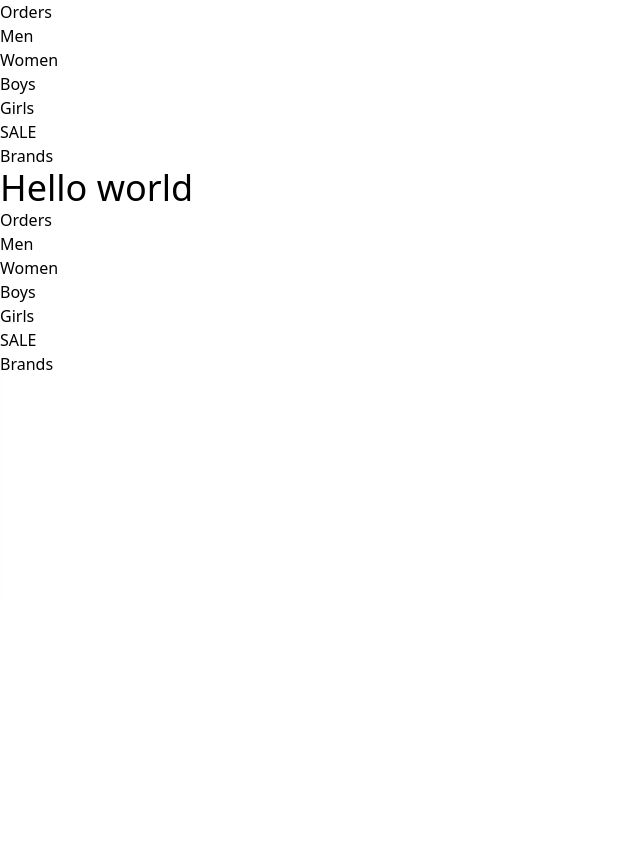
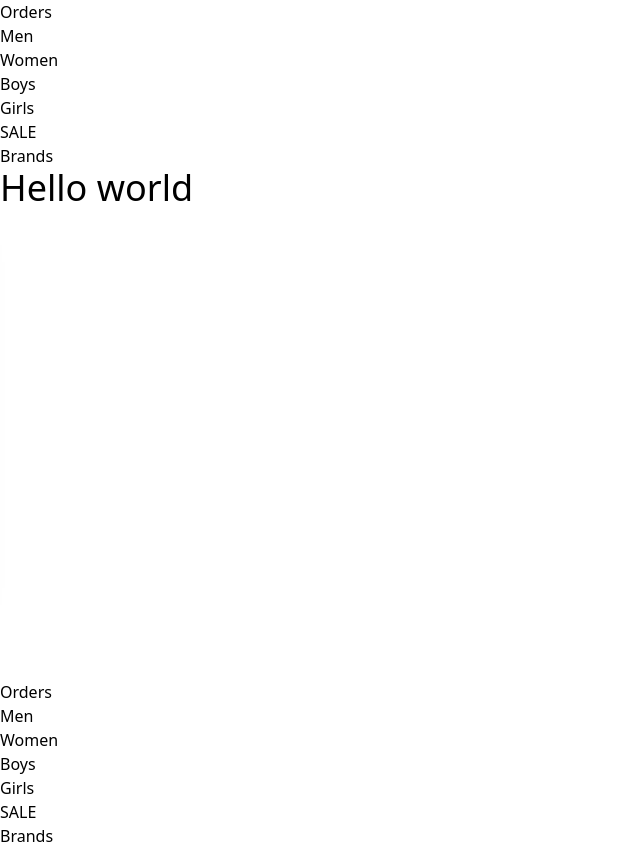
Before and after one commit to vladislav99dev/eshop-next, a Next.js app: page / in a window 1280 px wide. Shown: the whole page, without its empty margins (0-640 px from the left). Before the commit the page ends 800 px from the top, so only its background shows below. Built offline with nearby package versions, Linux system fonts and the light colour scheme.

Commit message:
add min heigh to layout children

```diff
--- a/src/components/Layout/Footer/Footer.tsx
+++ b/src/components/Layout/Footer/Footer.tsx
@@ -1,6 +1,6 @@
 const Footer = () => {
     return (
-        <ul>
+        <ul className="">
             <li>Orders</li>
             <li>Men</li>
             <li>Women</li>
--- a/src/components/Layout/Layout.tsx
+++ b/src/components/Layout/Layout.tsx
@@ -13,7 +13,9 @@ const Layout = ({ children }: Props) => {
         <div className="">
             <Header />
             <Modal />
-            {children}
+            <div className="min-h-[64vh]">
+                {children}
+            </div>
             <Footer />
         </div>
     )
```
